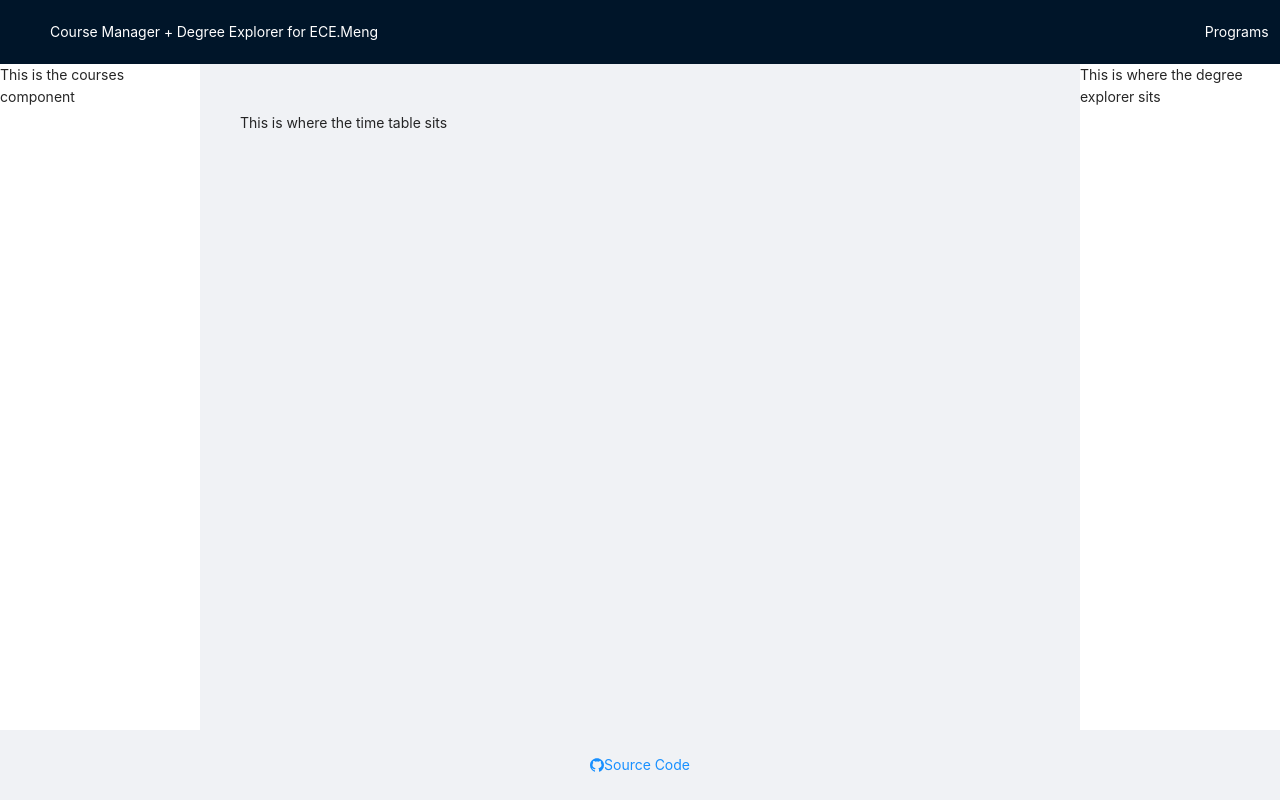
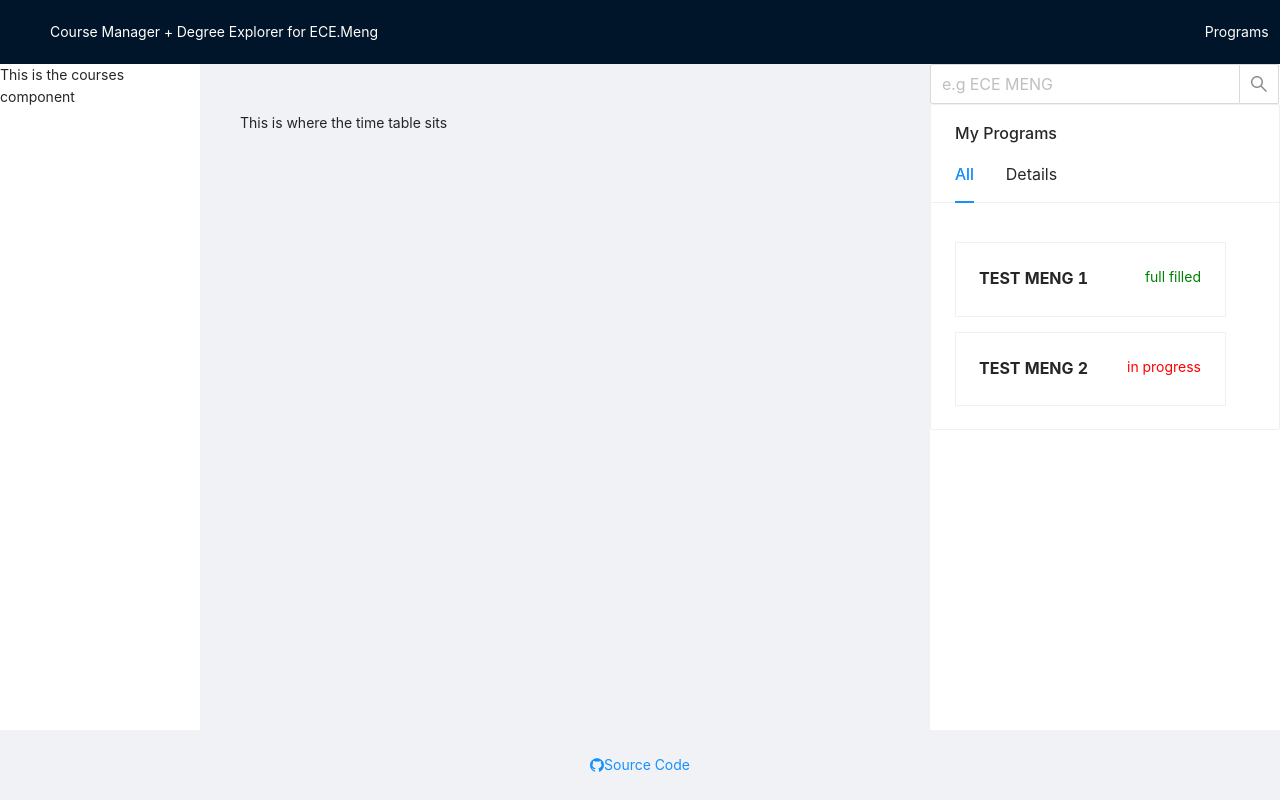
Before and after one commit to cz2h/mengf, a React (Create React App) app: page / in a window 1280 px wide. Both pictures are taken after a click on the element "Programs". Built offline with nearby package versions, Linux system fonts and the light colour scheme.

Commit message:
Add initial layout of my programs

```diff
--- a/src/App.js
+++ b/src/App.js
@@ -8,6 +8,7 @@ import {
 import "antd/dist/antd.css";
 import "./App.css";
 
+import Program from "./programs";
 const { Header, Sider, Content, Footer } = Layout;
 const { Text, Paragraph } = Typography;
 
@@ -41,8 +42,14 @@ function App() {
         >
           This is where the time table sits
         </Content>
-        <Sider trigger={null} collapsible collapsed={collapsed} theme="light">
-          This is where the degree explorer sits
+        <Sider
+          trigger={null}
+          collapsible
+          collapsed={collapsed}
+          theme="light"
+          width={350}
+        >
+          {collapsed ? <div>{"Collapsed "}</div> : <div>{<Program />}</div>}
         </Sider>
       </Layout>
       <Footer style={{ textAlign: "center" }}>
--- /dev/null
+++ b/src/programs/AllPrograms/AllPrograms.js
@@ -0,0 +1,29 @@
+import React, { useState } from "react";
+import { Card } from "antd";
+
+const AllPrograms = ({ programs, onClick }) => {
+  const cardStyle = { marginTop: "16px", width: "90%", cursor: "pointer" };
+  const programNameStyle = { fontSize: "16px", fontWeight: 700 };
+  const myPrograms = programs.map((program, index) => {
+    return (
+      // will be replaced in later days
+      <Card.Grid
+        key={index}
+        onClick={(e) => onClick(index)}
+        style={cardStyle}
+        hoverable={true}
+      >
+        <span
+          style={programNameStyle}
+        >{`${program.Department} ${program.Program}`}</span>
+        <span style={{ float: "right" }}>
+          <span style={{ color: program.completed ? "green" : "red" }}>
+            {program.completed ? "full filled" : "in progress"}
+          </span>
+        </span>
+      </Card.Grid>
+    );
+  });
+  return <div>{myPrograms}</div>;
+};
+export default AllPrograms;
--- /dev/null
+++ b/src/programs/AllPrograms/index.js
@@ -0,0 +1 @@
+export { default } from "./AllPrograms";
--- /dev/null
+++ b/src/programs/Program.js
@@ -0,0 +1,132 @@
+import React, { useState } from "react";
+
+import { Input, Card } from "antd";
+
+import AllPrograms from "./AllPrograms";
+import ProgramDetails from "./ProgramDetails";
+
+const { Search } = Input;
+
+const tabList = [
+  {
+    key: "tab1",
+    tab: "All",
+  },
+  {
+    key: "tab2",
+    tab: "Details",
+  },
+];
+
+const takenCourse = ["ECE 1000", "ECE 1200", "ECE 1300"];
+const testData = [
+  {
+    Department: "TEST",
+    Program: "MENG 1",
+    CoursesRequired: 4,
+    CreditFullfilled: 3,
+    completed: true,
+    OtherRequirements: [
+      {
+        Title: "Test Title",
+        Category: "^ECE5\\d{2}$",
+        limitation: "2 -",
+        Description: "You can have at most 2 500 level ECE courses.",
+        progress: {
+          completed: false,
+          usedCourses: (
+            <div>
+              <span>ECE 500</span> <span>ECE 501</span> <span>ECE 502</span>
+            </div>
+          ),
+        },
+      },
+    ],
+  },
+  {
+    Department: "TEST",
+    Program: "MENG 2",
+    CoursesRequired: 9,
+    CreditFullfilled: 5,
+    completed: false,
+    OtherRequirements: [
+      {
+        Title: "Test Title",
+        Category: "^ECE5\\d{2}$",
+        limitation: "2 -",
+        Description: "You can have at most 2 500 level ECE courses.",
+        progress: {
+          completed: false,
+          usedCourses: (
+            <div>
+              <span>ECE 500</span> <span>ECE 501</span> <span>ECE 502</span>
+            </div>
+          ),
+        },
+      },
+      {
+        Title: "Test Title 2",
+        Category: "^ECE5(5\\d{2}|1\\d{3})$",
+        limitation: "5 +",
+        Description: "You need to have at least 5 ECE courses.",
+        progress: {
+          completed: false,
+          usedCourses: (
+            <div>
+              <span>ECE 500</span> <span>ECE 501</span> <span>ECE 502</span>
+            </div>
+          ),
+        },
+      },
+      {
+        Title: "Test Title 3",
+        Category: "^(ECE)|(CSC)\\d{3, 4}$",
+        limitation: "6 +",
+        Description: "You need to have at least 6 technical courses.",
+        progress: {
+          completed: false,
+          usedCourses: (
+            <div>
+              <span>ECE 500</span> <span>ECE 501</span> <span>ECE 502</span>
+            </div>
+          ),
+        },
+      },
+    ],
+  },
+];
+
+const Program = ({}) => {
+  const [curTab, setCurTab] = useState({ t: "tab1" });
+  const [displayedProgram, setDisplayedProgram] = useState(0);
+  const contentList = {
+    tab1: (
+      <AllPrograms
+        programs={testData}
+        onClick={(index) => {
+          setDisplayedProgram(index);
+          setCurTab({ t: "tab2" });
+        }}
+      />
+    ),
+    tab2: <ProgramDetails program={testData[displayedProgram]} />,
+  };
+
+  return (
+    <div>
+      <Search placeholder={"e.g ECE MENG"} size={"large"} />
+      <Card
+        title={"My Programs"}
+        tabList={tabList}
+        activeTabKey={curTab.t}
+        onTabChange={(key) => {
+          setCurTab({ t: key });
+        }}
+      >
+        {contentList[curTab.t]}
+      </Card>
+    </div>
+  );
+};
+
+export default Program;
--- /dev/null
+++ b/src/programs/ProgramDetails/ProgramDetails.js
@@ -0,0 +1,45 @@
+import React from "react";
+import { Collapse } from "antd";
+
+const { Panel } = Collapse;
+
+const ProgramDetails = ({ program }) => {
+  const programTitleStyle = { float: "left", fontWeight: 700 };
+  const creditStyle = { float: "right" };
+  const titleStyle = { fontWeight: 700 };
+
+  const requirementsCard = program.OtherRequirements.map(
+    (requirement, index) => {
+      let headerStyle = requirement.progress.completed
+        ? { color: "green" }
+        : { color: "red" };
+
+      return (
+        <Panel
+          header={<span style={headerStyle}>{requirement.Title}</span>}
+          key={index}
+        >
+          <h3> Description: </h3>
+          <p>{requirement.Description}</p>
+          <h3>Matched Courses</h3>
+          <div>{requirement.progress.usedCourses}</div>
+        </Panel>
+      );
+    }
+  );
+
+  return (
+    <div>
+      <div style={titleStyle}>
+        {`${program.Department} ${program.Program}`}
+        <span
+          style={{ float: "right" }}
+        >{`credit : ${program.CreditFullfilled}/${program.CoursesRequired}`}</span>
+      </div>
+
+      <Collapse defaultActiveKey={["1"]}>{requirementsCard}</Collapse>
+    </div>
+  );
+};
+
+export default ProgramDetails;
--- /dev/null
+++ b/src/programs/ProgramDetails/index.js
@@ -0,0 +1 @@
+export { default } from "./ProgramDetails";
--- /dev/null
+++ b/src/programs/index.js
@@ -0,0 +1 @@
+export { default } from "./Program.js";
```
Also changed, not shown: src/programs/AllPrograms/ProgramSummarized.js (added, +10 -0 lines).
